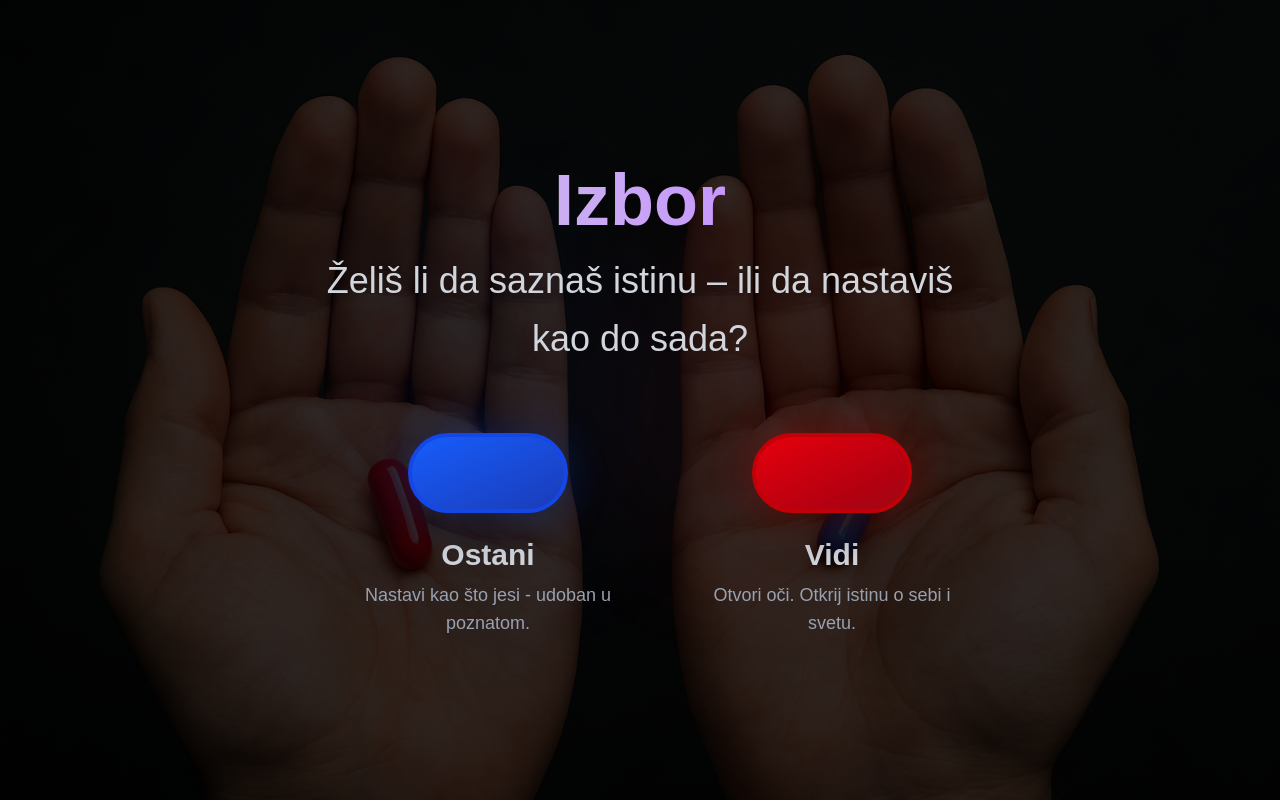
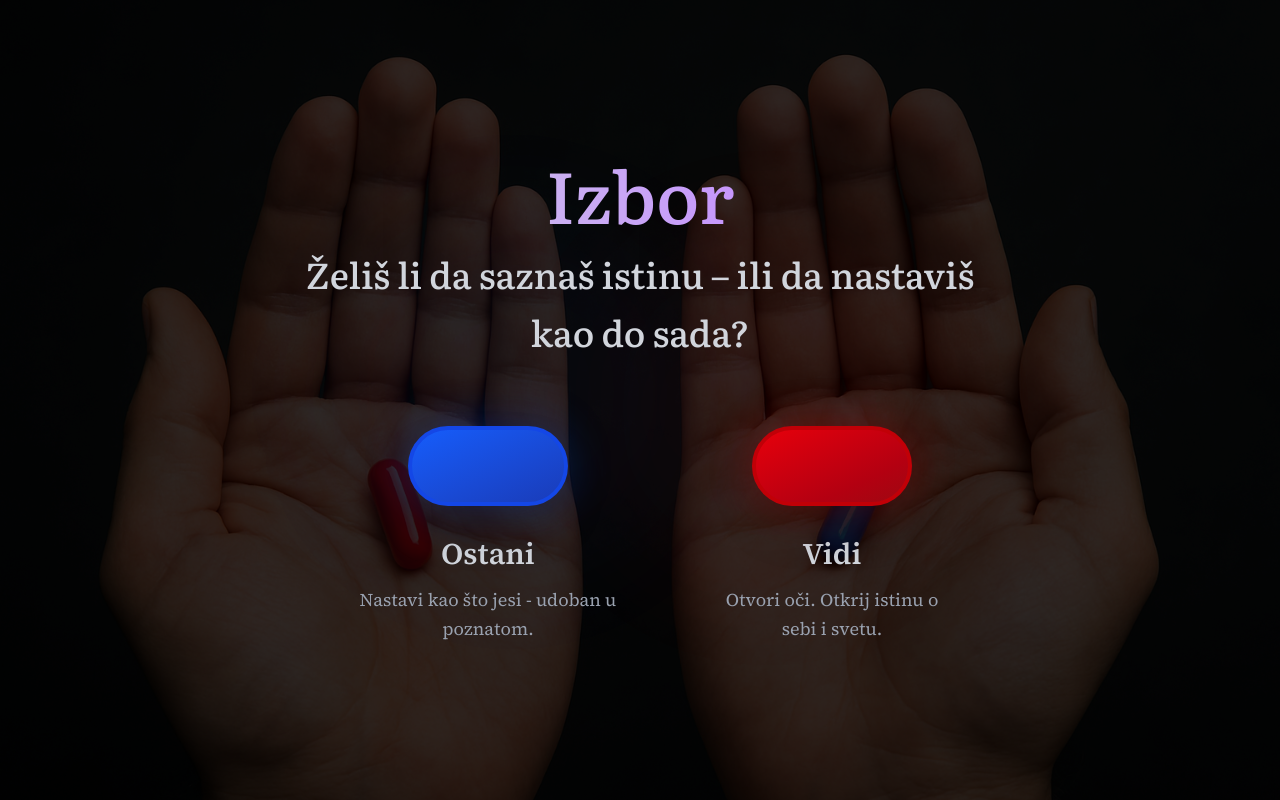
Before and after one commit to nikolabulatovic/novisajt, a Next.js app: page / in a window 1280 px wide. Built offline with nearby package versions, Linux system fonts and the light colour scheme.

Commit message:
update fonts to Literata, Source Serif 4 and Inter

```diff
--- a/app/globals.css
+++ b/app/globals.css
@@ -8,8 +8,9 @@
 @theme inline {
   --color-background: var(--background);
   --color-foreground: var(--foreground);
-  --font-sans: var(--font-geist-sans);
-  --font-mono: var(--font-geist-mono);
+  --font-heading: var(--font-literata);
+  --font-body: var(--font-source-serif);
+  --font-ui: var(--font-inter);
 }
 
 @media (prefers-color-scheme: dark) {
@@ -22,7 +23,41 @@
 body {
   background: var(--background);
   color: var(--foreground);
-  font-family: Arial, Helvetica, sans-serif;
+  font-family: var(--font-source-serif), serif;
+  line-height: 1.6;
+}
+
+/* Headings and stand-out text */
+h1,
+h2,
+h3,
+h4,
+h5,
+h6,
+.heading,
+.font-heading {
+  font-family: var(--font-literata), serif;
+  font-weight: 500;
+}
+
+/* Body text */
+p,
+.body-text,
+.font-body {
+  font-family: var(--font-source-serif), serif;
+  line-height: 1.6 !important;
+}
+
+/* Ensure paragraphs and body text maintain proper line height */
+p {
+  line-height: 1.6 !important;
+}
+
+/* UI elements (buttons, etc.) */
+button,
+.button,
+.font-ui {
+  font-family: var(--font-inter), sans-serif;
 }
 
 /* Custom animations */
@@ -162,6 +197,7 @@ body {
   backdrop-filter: blur(10px);
   transition: all 0.4s cubic-bezier(0.4, 0, 0.2, 1);
   color: rgba(254, 226, 226, 0.95);
+  font-family: var(--font-inter), sans-serif;
 }
 
 .button-next:hover {
--- a/app/layout.tsx
+++ b/app/layout.tsx
@@ -1,14 +1,20 @@
 import type { Metadata } from 'next';
-import { Geist, Geist_Mono } from 'next/font/google';
+import { Literata, Source_Serif_4, Inter } from 'next/font/google';
 import './globals.css';
 
-const geistSans = Geist({
-  variable: '--font-geist-sans',
+const literata = Literata({
+  variable: '--font-literata',
+  subsets: ['latin'],
+  weight: '500', // Medium
+});
+
+const sourceSerif4 = Source_Serif_4({
+  variable: '--font-source-serif',
   subsets: ['latin'],
 });
 
-const geistMono = Geist_Mono({
-  variable: '--font-geist-mono',
+const inter = Inter({
+  variable: '--font-inter',
   subsets: ['latin'],
 });
 
@@ -25,7 +31,7 @@ export default function RootLayout({
   return (
     <html lang='sr'>
       <body
-        className={`${geistSans.variable} ${geistMono.variable} antialiased`}>
+        className={`${literata.variable} ${sourceSerif4.variable} ${inter.variable} antialiased`}>
         {children}
       </body>
     </html>
```
